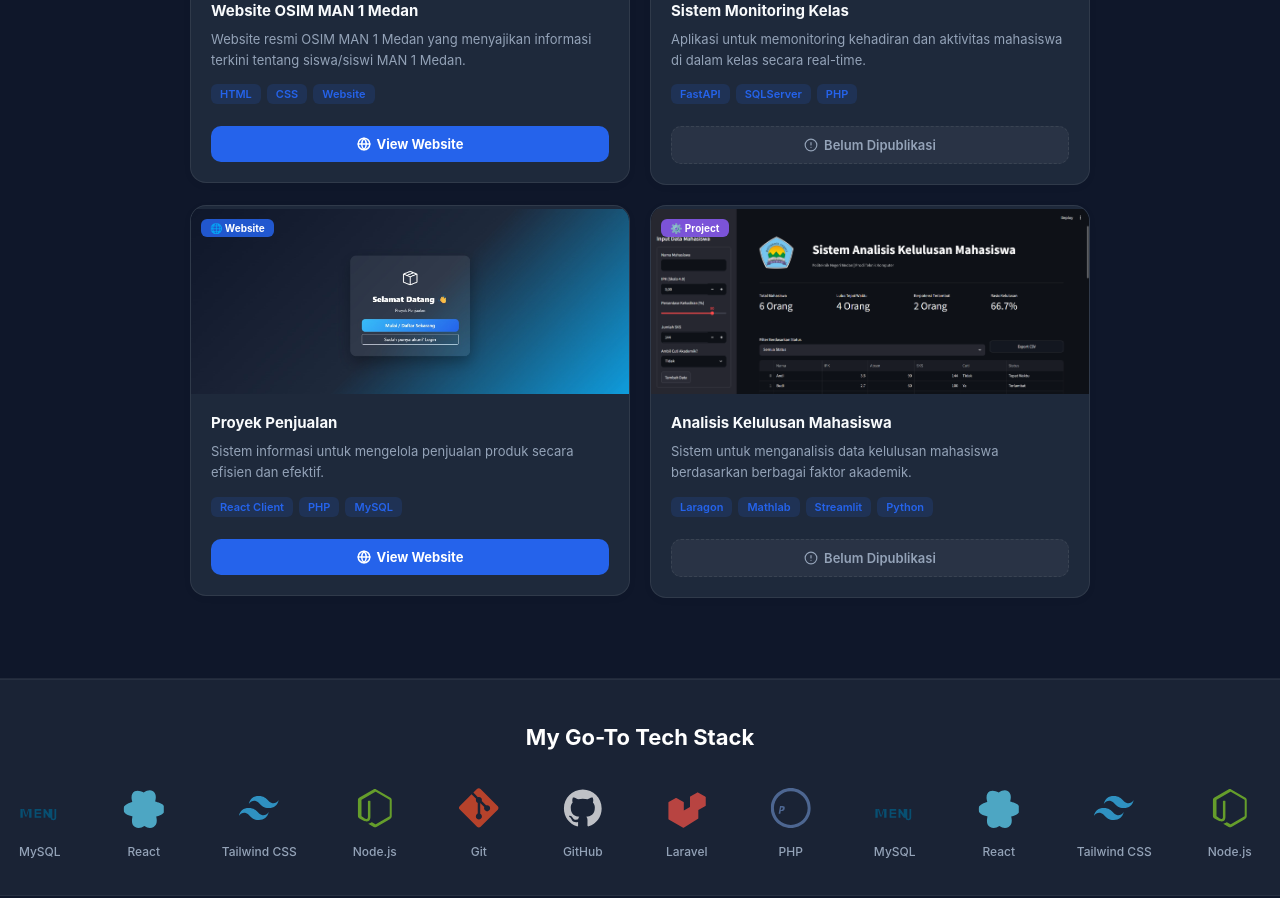
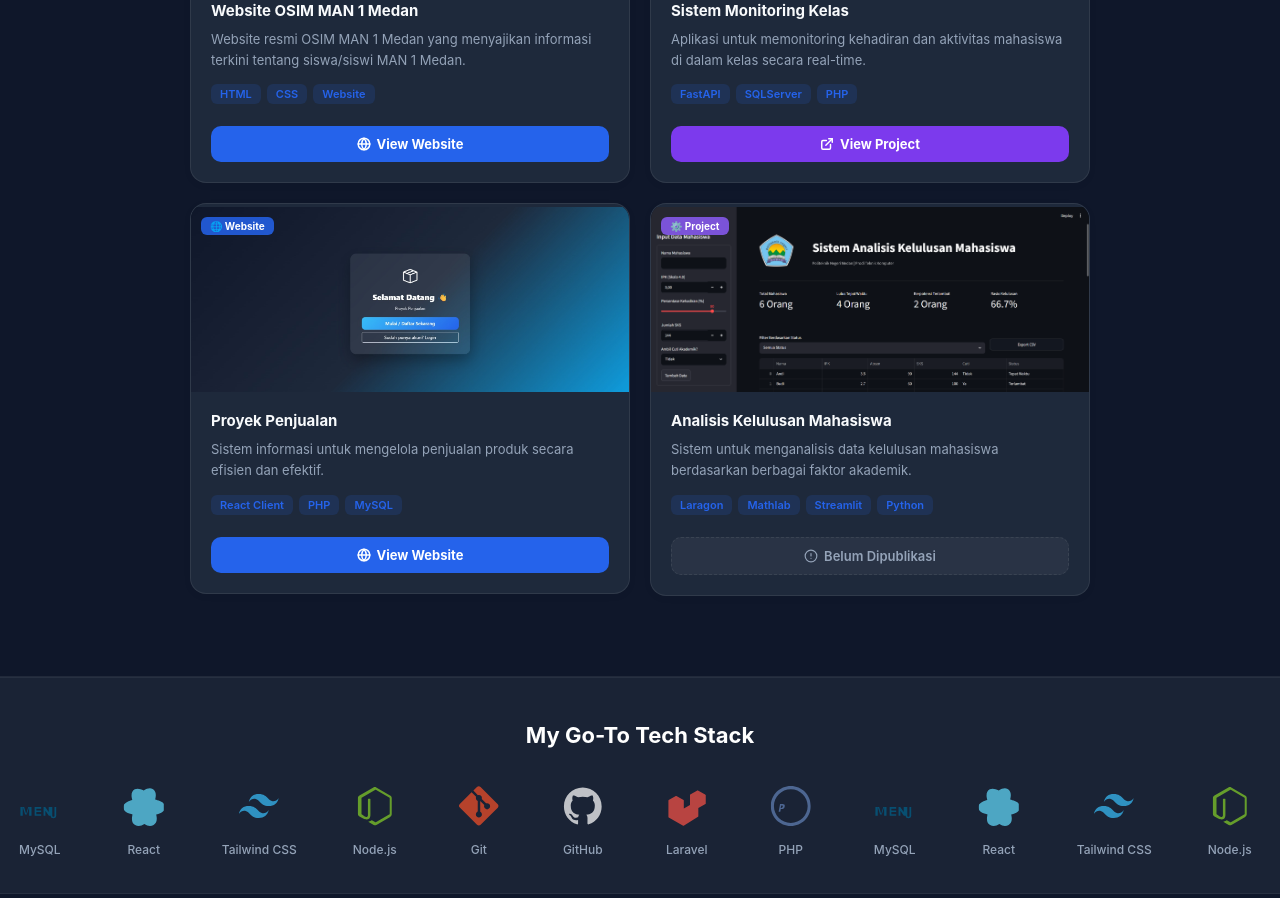
Before and after one commit to maliframadhan-hub/maliframadhan-hub.github.io, a React (Vite) app: page / in a window 1280 px wide. Shown: the part 2360-3258 px from the top of the page. Built offline with nearby package versions, Linux system fonts and the light colour scheme.

Commit message:
Update project link for 'Sistem Monitoring Kelas'

```diff
--- a/src/App.jsx
+++ b/src/App.jsx
@@ -720,7 +720,7 @@ function App() {
 
   const projectsData = [
     { title:"Website OSIM MAN 1 Medan", desc:"Website resmi OSIM MAN 1 Medan yang menyajikan informasi terkini tentang siswa/siswi MAN 1 Medan.", tech:["HTML","CSS","Website"], type:"website", link:"https://osimman1medan.vercel.app/", img:"osim.png" },
-    { title:"Sistem Monitoring Kelas", desc:"Aplikasi untuk memonitoring kehadiran dan aktivitas mahasiswa di dalam kelas secara real-time.", tech:["FastAPI","SQLServer","PHP"], type:"project", link:null, img:"sistem.jpeg" },
+    { title:"Sistem Monitoring Kelas", desc:"Aplikasi untuk memonitoring kehadiran dan aktivitas mahasiswa di dalam kelas secara real-time.", tech:["FastAPI","SQLServer","PHP"], type:"project", link:"https://sistemmonitoringkelas.page.gd/", img:"sistem.jpeg" },
     { title:"Proyek Penjualan", desc:"Sistem informasi untuk mengelola penjualan produk secara efisien dan efektif.", tech:["React Client","PHP","MySQL"], type:"website", link:"https://proyekpenjualan.infinityfreeapp.com/", img:"proyekpenjualan.jpeg" },
     { title:"Analisis Kelulusan Mahasiswa", desc:"Sistem untuk menganalisis data kelulusan mahasiswa berdasarkan berbagai faktor akademik.", tech:["Laragon","Mathlab","Streamlit","Python"], type:"project", link:null, img:"streamlit.png" },
   ];
```
